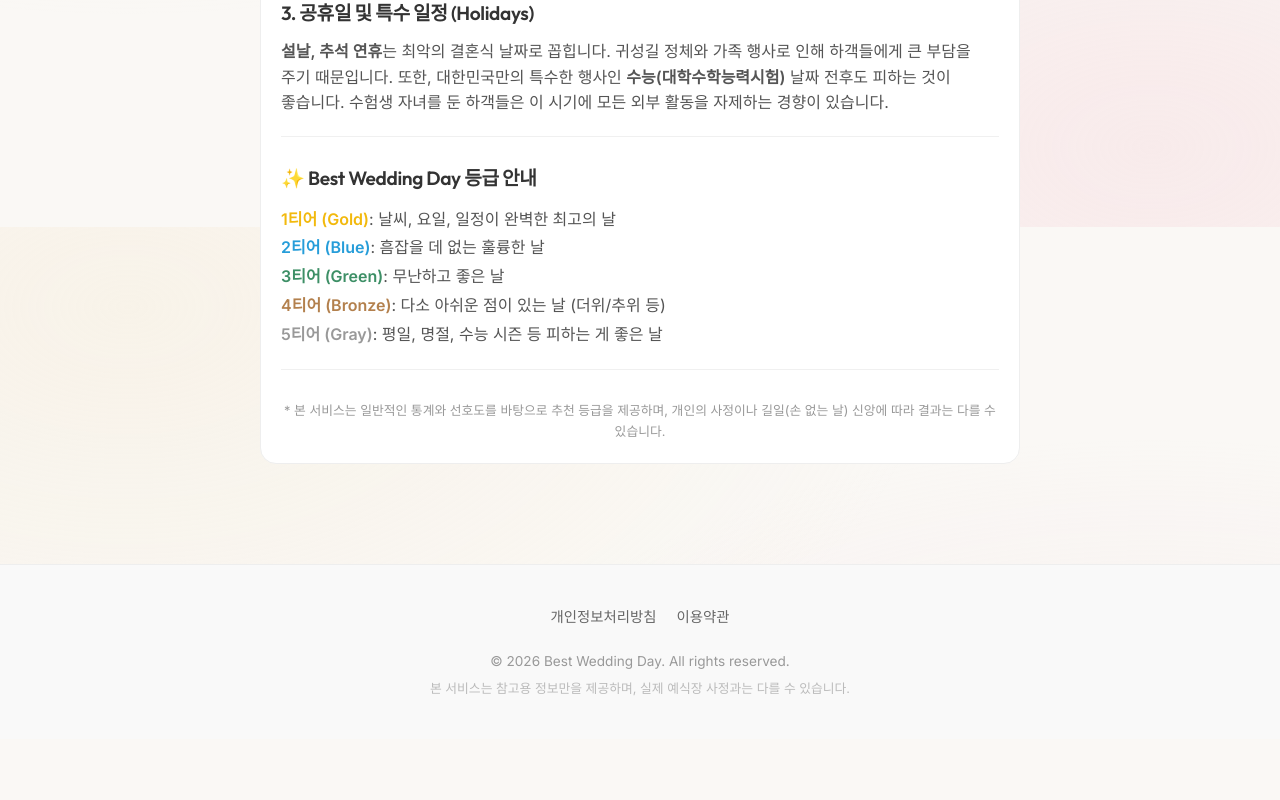
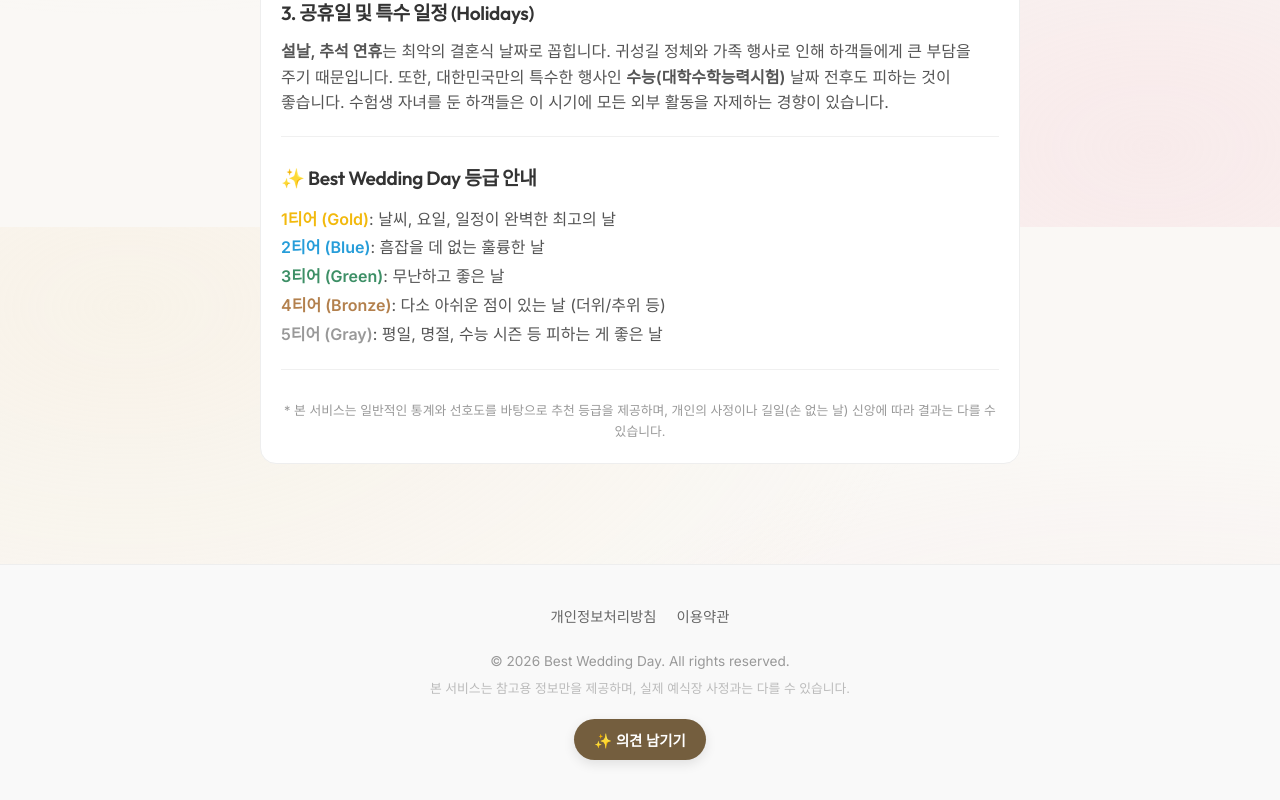
Before and after one commit to ddaog/bestweddingdaykorea, a React (Vite) app: page / in a window 1280 px wide. Shown: the part 1373-2173 px from the top of the page. Before the commit the page ends 2112 px from the top, so only its background shows below. Built offline with nearby package versions, Linux system fonts and the light colour scheme; no server answers.

Commit message:
Refine navigation: Limit to 2027, update title, add feedback button

```diff
--- a/src/components/Calendar.jsx
+++ b/src/components/Calendar.jsx
@@ -24,6 +24,11 @@ const Calendar = ({ customHolidays }) => {
     };
 
     const handleNextMonth = () => {
+        // Limit navigation to December 2027
+        if (year === 2027 && month === 11) {
+            window.alert('2027년 이후 데이터는 추후 업데이트 예정입니다.');
+            return;
+        }
         setCurrentDate(new Date(year, month + 1, 1));
     };
 
--- a/src/components/Layout.jsx
+++ b/src/components/Layout.jsx
@@ -27,6 +27,13 @@ const Layout = () => {
                     </div>
                     <p style={styles.copyright}>© 2026 Best Wedding Day. All rights reserved.</p>
                     <p style={styles.disclaimer}>본 서비스는 참고용 정보만을 제공하며, 실제 예식장 사정과는 다를 수 있습니다.</p>
+
+                    <button
+                        onClick={() => window.open('mailto:contact@bestweddingdaykorea.vercel.app?subject=Best%20Wedding%20Day%20%ED%94%BC%EB%93%9C%EB%B0%B1')}
+                        style={styles.feedbackButton}
+                    >
+                        ✨ 의견 남기기
+                    </button>
                 </div>
             </footer>
         </div>
@@ -109,6 +116,19 @@ const styles = {
     disclaimer: {
         color: '#bbb',
         fontSize: '0.8rem',
+    },
+    feedbackButton: {
+        marginTop: '20px',
+        padding: '10px 20px',
+        backgroundColor: 'hsl(var(--color-primary))',
+        color: '#fff',
+        borderRadius: '30px',
+        fontSize: '0.9rem',
+        fontWeight: '600',
+        border: 'none',
+        cursor: 'pointer',
+        boxShadow: '0 4px 12px rgba(0,0,0,0.1)',
+        transition: 'transform 0.2s ease, box-shadow 0.2s ease',
     }
 };
 
--- a/src/pages/Home.jsx
+++ b/src/pages/Home.jsx
@@ -8,7 +8,7 @@ const Home = ({ holidays, loading }) => {
         <>
             <section style={{ textAlign: 'center', marginBottom: '40px' }}>
                 <h1 style={{ fontSize: '2rem', color: 'hsl(var(--color-primary))', marginBottom: '15px' }}>
-                    2025~2027년 결혼하기 좋은 날 달력
+                    Best Wedding Day
                 </h1>
                 <p style={{ color: '#555', lineHeight: '1.6', maxWidth: '600px', margin: '0 auto' }}>
                     수능일, 명절, 계절 날씨, 요일별 편의성을 종합적으로 분석하여<br />
```
